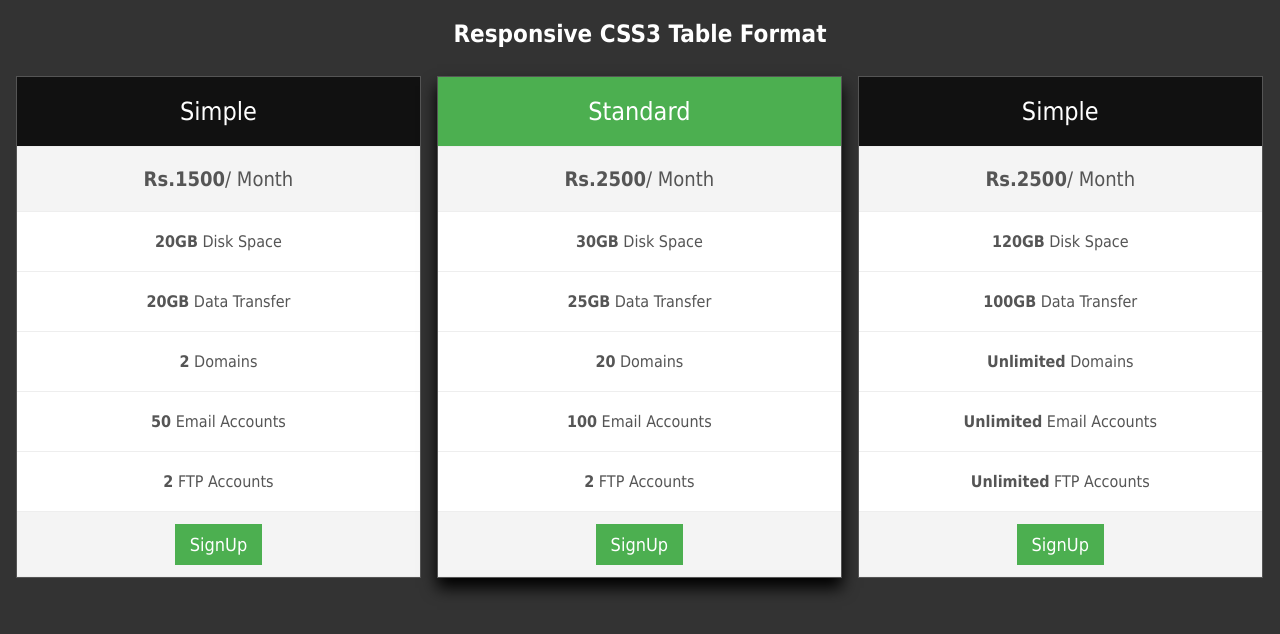
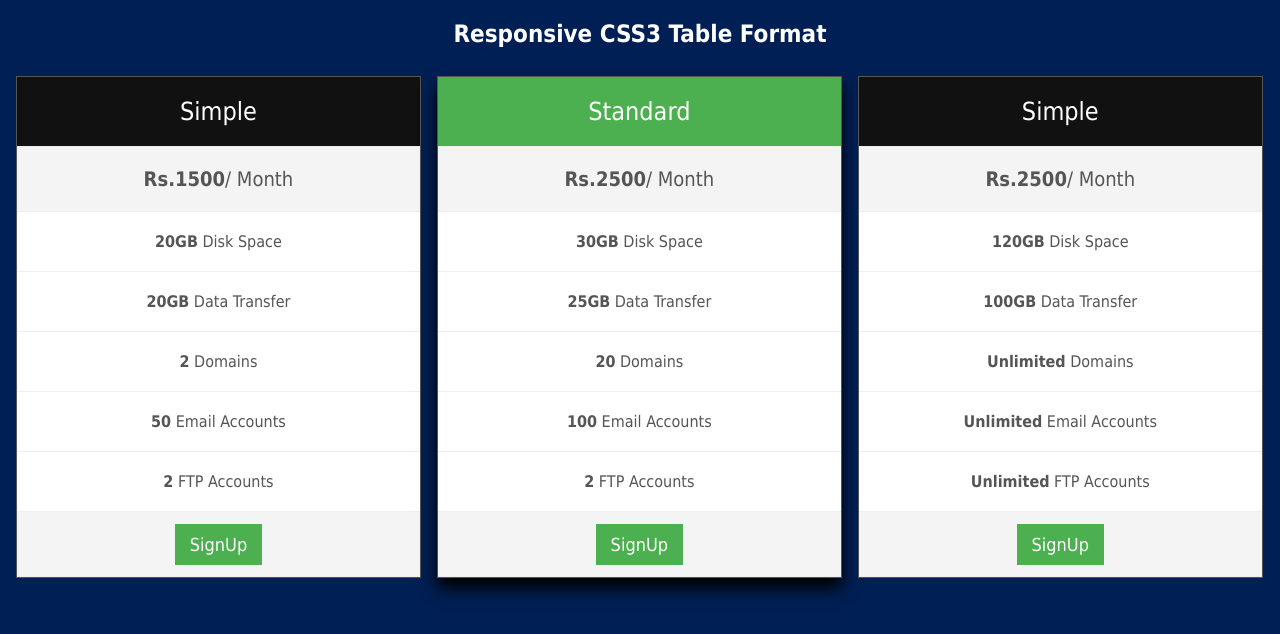
Before and after one commit to Ramesh1589/HTML-CSS3-Responsive-Price-Box, a plain HTML site: page index.html in a window 1280 px wide. Drawn offline with Linux system fonts and the light colour scheme.

Commit message:
making changes

```diff
--- a/style.css
+++ b/style.css
@@ -1,6 +1,6 @@
 body{
    font-family: "Tahoma", sans-serif;
-   background: #333;
+   background: #001f54;
    color: #fff;
 }
 h2{
```
